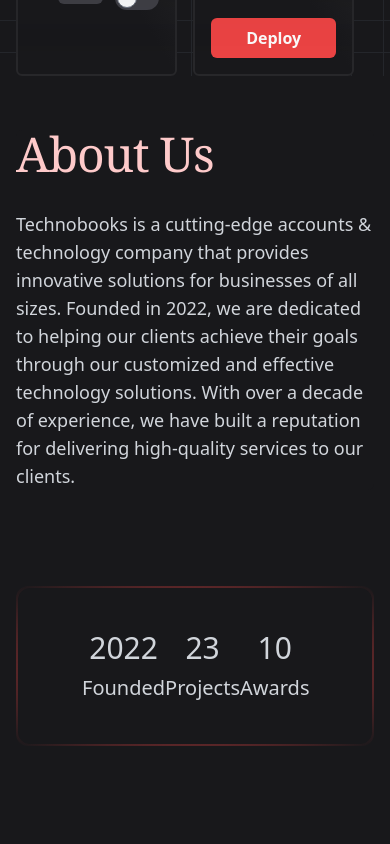
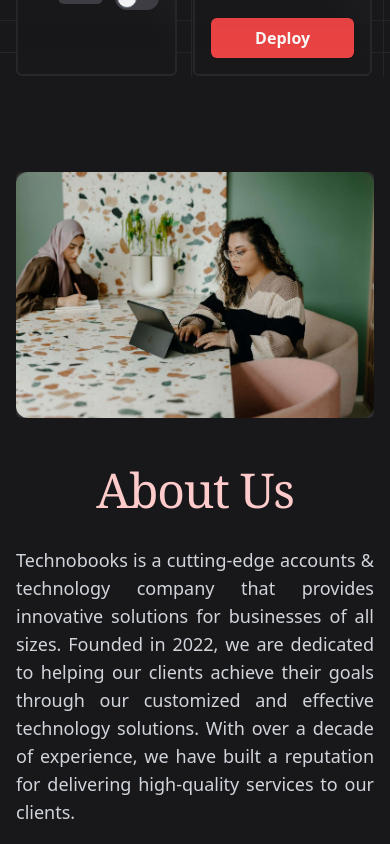
Before and after one commit to spoiledwit/technobooks, a SvelteKit app: page / in a window 390 px wide. Shown: the part 1340-2184 px from the top of the page. Built offline with nearby package versions, Linux system fonts and the light colour scheme; some icons are missing.

Commit message:
fix - home/about section responsiveness

```diff
--- a/src/routes/components/home/about.svelte
+++ b/src/routes/components/home/about.svelte
@@ -4,19 +4,19 @@
 </script>
 
 <div class=" flex flex-col md:flex-row px-4 md:px-20 lg:px-40 xl:px-60">
-  <div class=" w-full rounded-md bg-white/10">
+  <div class=" w-full h-full rounded-md bg-white/10">
     <img loading="lazy" alt="about us" src={about} class=" rounded-xl" />
   </div>
   <div
-    class=" mx-10 -mb-72 bg-gradient-to-t from-transparent via-red-500 to-transparent min-h-full w-px"
+    class=" hidden md:block mx-10 -mb-72 bg-gradient-to-t from-transparent via-red-500 to-transparent min-h-full w-px"
   />
-  <div class=" w-full rounded-md bg-zinc-900">
+  <div class=" w-full mt-12 md:mt-0 rounded-md bg-zinc-900">
     <h2
-      class=" text-red-200 font-serif text-5xl md:text-7xl mb-8 tracking-tight"
+      class=" text-red-200 text-center md:text-start font-serif text-5xl md:text-7xl mb-8 tracking-tight"
     >
       About Us
     </h2>
-    <p class=" text-gray-300 leading-7 text-lg">
+    <p class=" text-gray-300 leading-7 text-lg text-justify md:text-start">
       Technobooks is a cutting-edge accounts & technology company that provides
       innovative solutions for businesses of all sizes. Founded in 2022, we are
       dedicated to helping our clients achieve their goals through our
@@ -26,9 +26,11 @@
     </p>
   </div>
 </div>
-<div class=" flex gap-16 w-full h-40 px-4 md:px-20 lg:px-40 xl:px-60">
+<div
+  class=" flex flex-col md:flex-row gap-16 w-full px-4 md:px-20 lg:px-40 xl:px-60"
+>
   <div
-    class=" p-[2px] bg-gradient-radial from-red-500 rounded-xl to-transparent w-full h-full"
+    class=" h-32 md:h-40 p-[2px] bg-gradient-radial from-red-500 rounded-xl to-transparent w-full"
   >
     <div
       class=" flex justify-between items-center px-16 w-full h-full bg-zinc-900 rounded-xl"
@@ -47,7 +49,7 @@
       </section>
     </div>
   </div>
-  <div class=" w-full h-full">
+  <div class=" w-full h-32 md:h-40">
     <img alt="office" src={office} class=" rounded-xl w-full h-full" />
   </div>
 </div>
--- a/src/routes/components/home/hero.svelte
+++ b/src/routes/components/home/hero.svelte
@@ -104,7 +104,7 @@
               <p class=" text-gray-400 text-xs">3 min ago</p>
             </section>
           </Card>
-          <Card className=" h-[187px] w-5/6 relative overflow-hidden">
+          <Card className=" h-[187px] w-full md:w-5/6 relative overflow-hidden">
             <img
               src={chart}
               alt="sample chart"
@@ -154,7 +154,7 @@
             <FaPhoenixFramework />
           </CurrencyRow>
         </Card>
-        <Card className=" w-[45%] h-full flex flex-col gap-2">
+        <Card className=" w-1/2 md:w-[45%] h-full flex flex-col gap-2">
           <div class=" flex w-full justify-between items-center">
             <div class=" flex flex-col w-full gap-2">
               <h3 class=" text-gray-300">Tests</h3>
```
